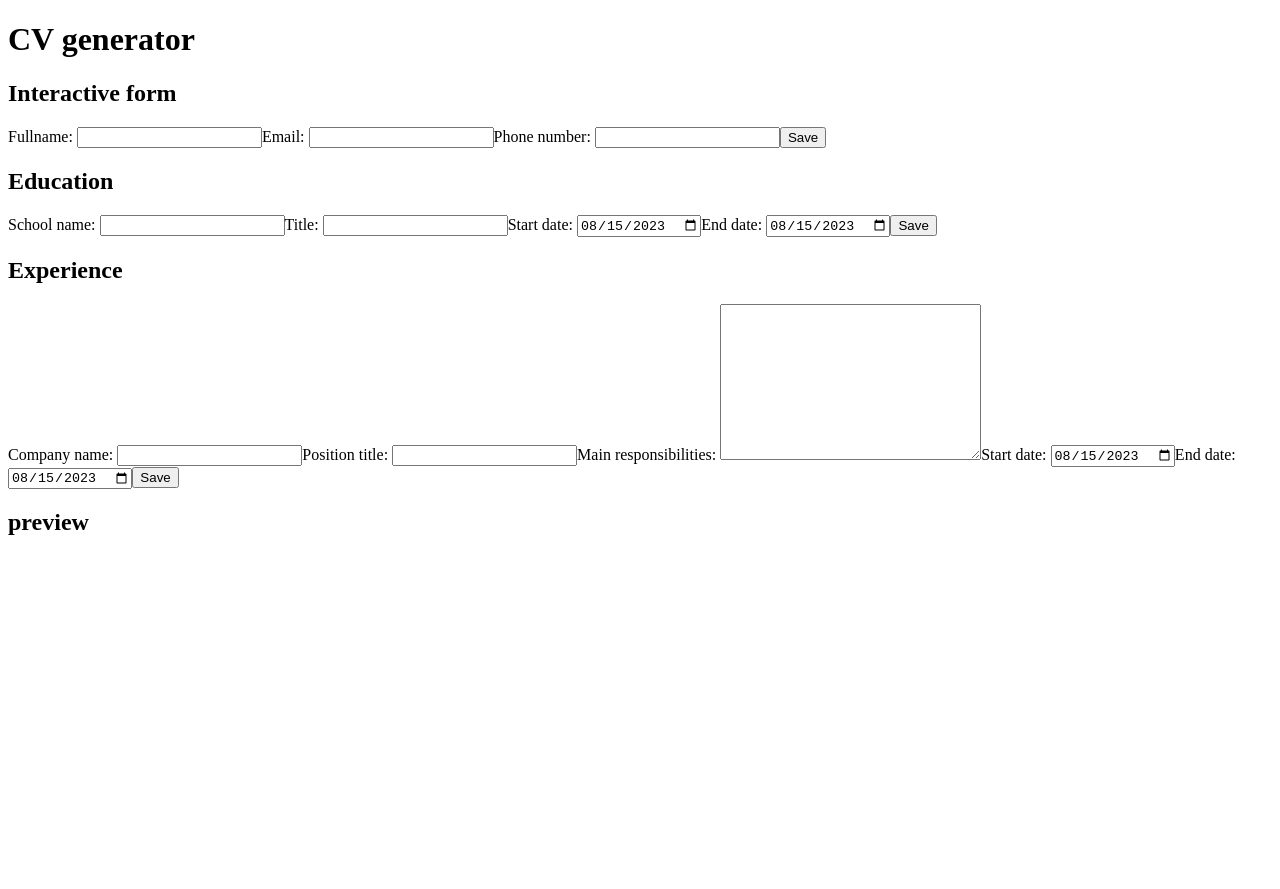
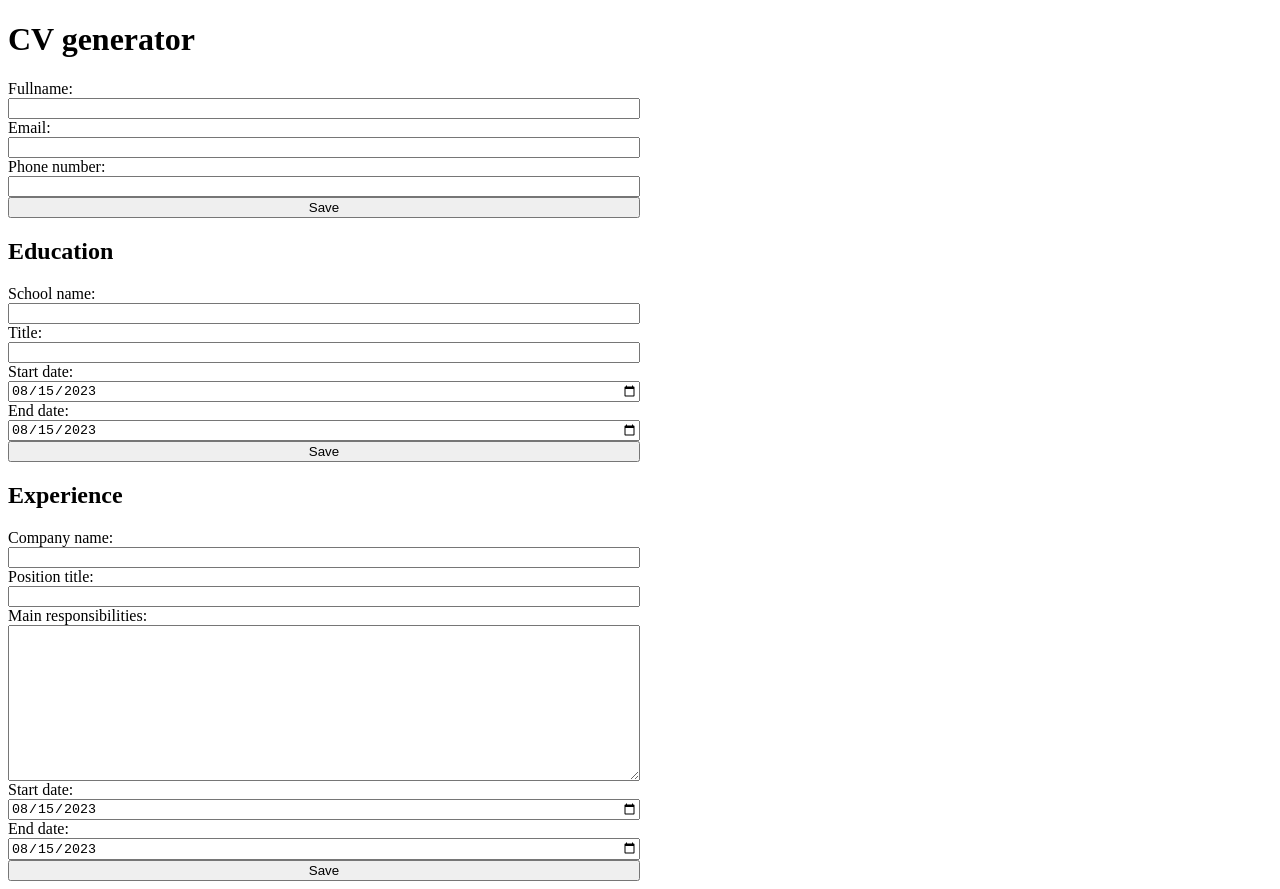
Before and after one commit to MarcinSkic/cv-app-odin, a React (Vite) app: page / in a window 1280 px wide. Before the commit the page ends 800 px from the top, so only its background shows below. Built offline with nearby package versions, Linux system fonts and the light colour scheme.

Commit message:
Add minimal styling

```diff
--- /dev/null
+++ b/src/App.css
@@ -0,0 +1,8 @@
+main {
+    display: grid;
+    grid-template-columns: repeat(2, 1fr);
+}
+
+.form-section {
+    display: grid;
+}
--- a/src/App.tsx
+++ b/src/App.tsx
@@ -8,6 +8,7 @@ import {
 import GeneralInfo from "./components/GeneralInfo";
 import EducationExp from "./components/EducationExp";
 import PracticalExp from "./components/PracticalExp";
+import "./App.css";
 
 function App() {
     const DATA_KEY = "CV_DATA";
@@ -79,6 +80,7 @@ function App() {
     return (
         <div className="app">
             <h1>CV generator</h1>
+            <main>
                 <InteractiveForm>
                     <GeneralInfo
                         data={generalInfo}
@@ -98,9 +100,7 @@ function App() {
                         handleSave={handleSave}
                     />
                 </InteractiveForm>
-            <div>
-                <h2>preview</h2>
-            </div>
+            </main>
         </div>
     );
 }
--- a/src/components/EducationExp.tsx
+++ b/src/components/EducationExp.tsx
@@ -22,6 +22,7 @@ export default function EducationExp({
     if (editable) {
         return (
             <form
+                className="form-section general-info"
                 onSubmit={(e) => {
                     e.preventDefault();
                     setEditable(false);
--- a/src/components/GeneralInfo.tsx
+++ b/src/components/GeneralInfo.tsx
@@ -15,6 +15,7 @@ export default function GeneralInfo({
     if (editable) {
         return (
             <form
+                className="form-section general-info"
                 onSubmit={(e) => {
                     e.preventDefault();
                     setEditable(false);
--- a/src/components/InteractiveForm.tsx
+++ b/src/components/InteractiveForm.tsx
@@ -1,10 +1,5 @@
 import React from "react";
 
 export default function InteractiveForm({ children }: React.PropsWithChildren) {
-    return (
-        <div>
-            <h2>Interactive form</h2>
-            {children}
-        </div>
-    );
+    return <div className="form">{children}</div>;
 }
--- a/src/components/PracticalExp.tsx
+++ b/src/components/PracticalExp.tsx
@@ -22,6 +22,7 @@ export default function PracticalExp({
     if (editable) {
         return (
             <form
+                className="form-section general-info"
                 onSubmit={(e) => {
                     e.preventDefault();
                     setEditable(false);
--- a/src/components/Preview.tsx
+++ b/src/components/Preview.tsx
@@ -1,3 +1,3 @@
 export default function Preview() {
-    return <div>Preview</div>;
+    return <div></div>;
 }
```
Lines whose indentation alone changed are shown as unchanged.
